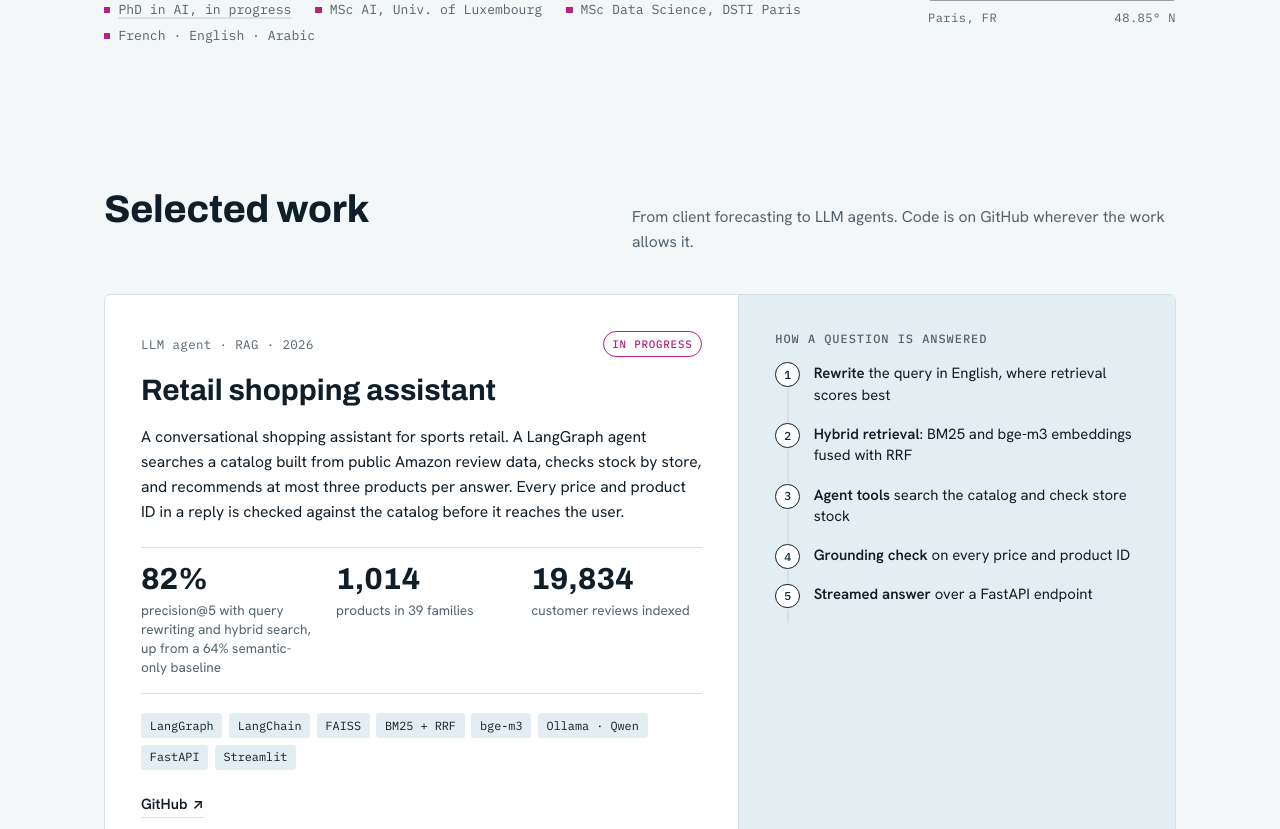
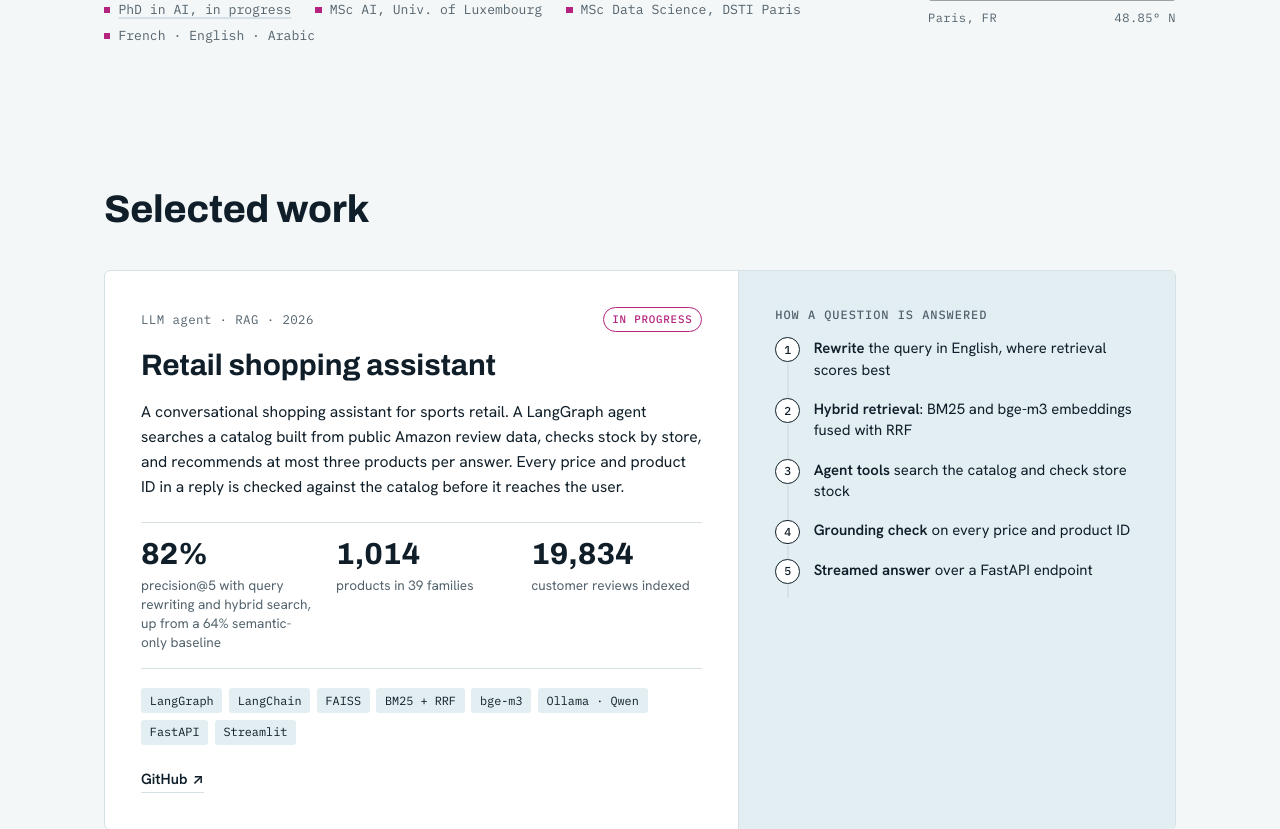
Before and after one commit to youssefbaz/portfolio, a Django app: page / in a window 1280 px wide. Shown: the part 628-1457 px from the top of the page. Run offline with Django 5.2, Linux system fonts and the light colour scheme; grey boxes are pictures that could not be loaded.

Commit message:
Update French CV and trim projects intro
Replace Youssef_Cv_Fr.pdf with the current CV (PhD included) and remove
the intro line under Selected work.

Co-Authored-By: Claude Opus 5.5 <noreply@anthropic.com>
Claude-Session: https://claude.ai/code/session_01JiPcvenyUVmnHhaPZHr6XE

```diff
--- a/base/templates/base/home.html
+++ b/base/templates/base/home.html
@@ -262,8 +262,6 @@ ul,ol{margin:0;padding:0;list-style:none}
     <div class="wrap">
       <div class="section__head">
         <h2><span lang="en">Selected work</span><span lang="fr">Projets choisis</span></h2>
-        <p lang="en">From client forecasting to LLM agents. Code is on GitHub wherever the work allows it.</p>
-        <p lang="fr">De la prévision pour un client aux agents LLM. Le code est sur GitHub quand le projet le permet.</p>
       </div>
 
       <article class="card feature">
```
Also changed, not shown: 1 other file.
